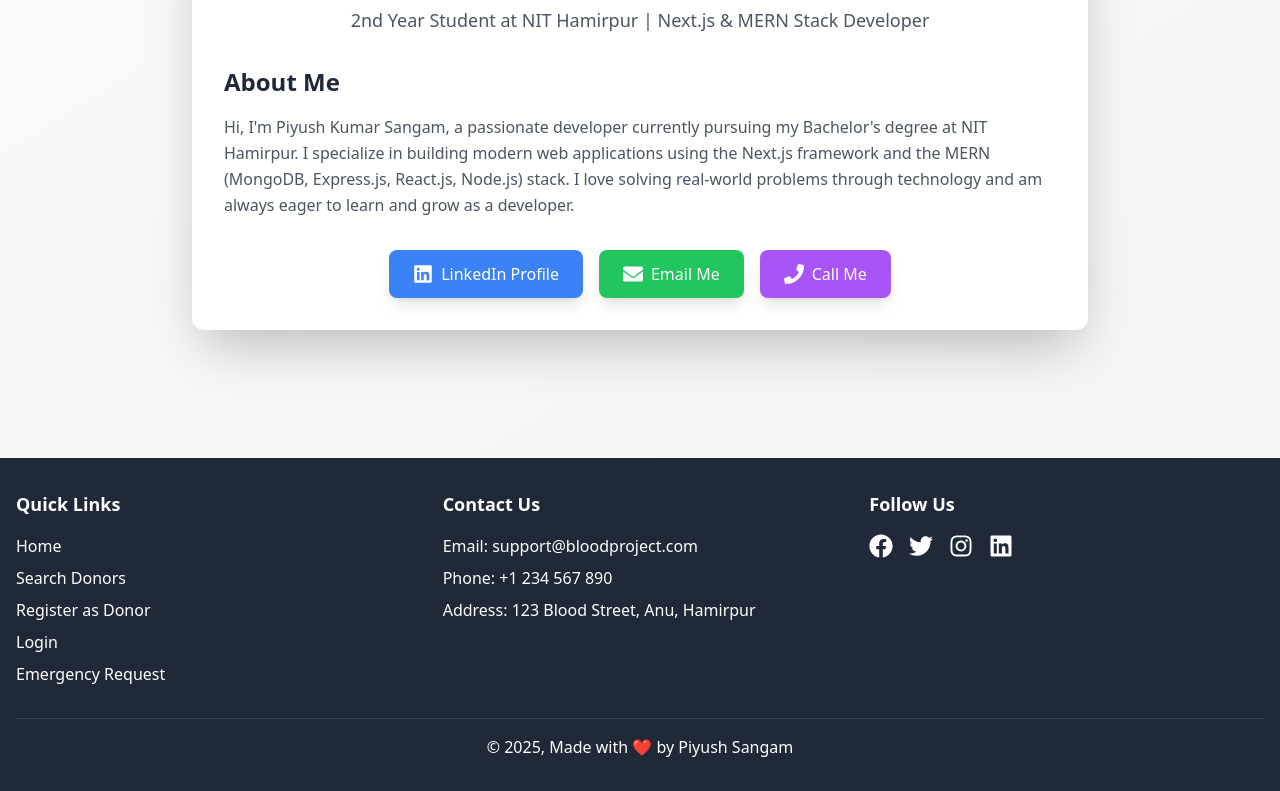
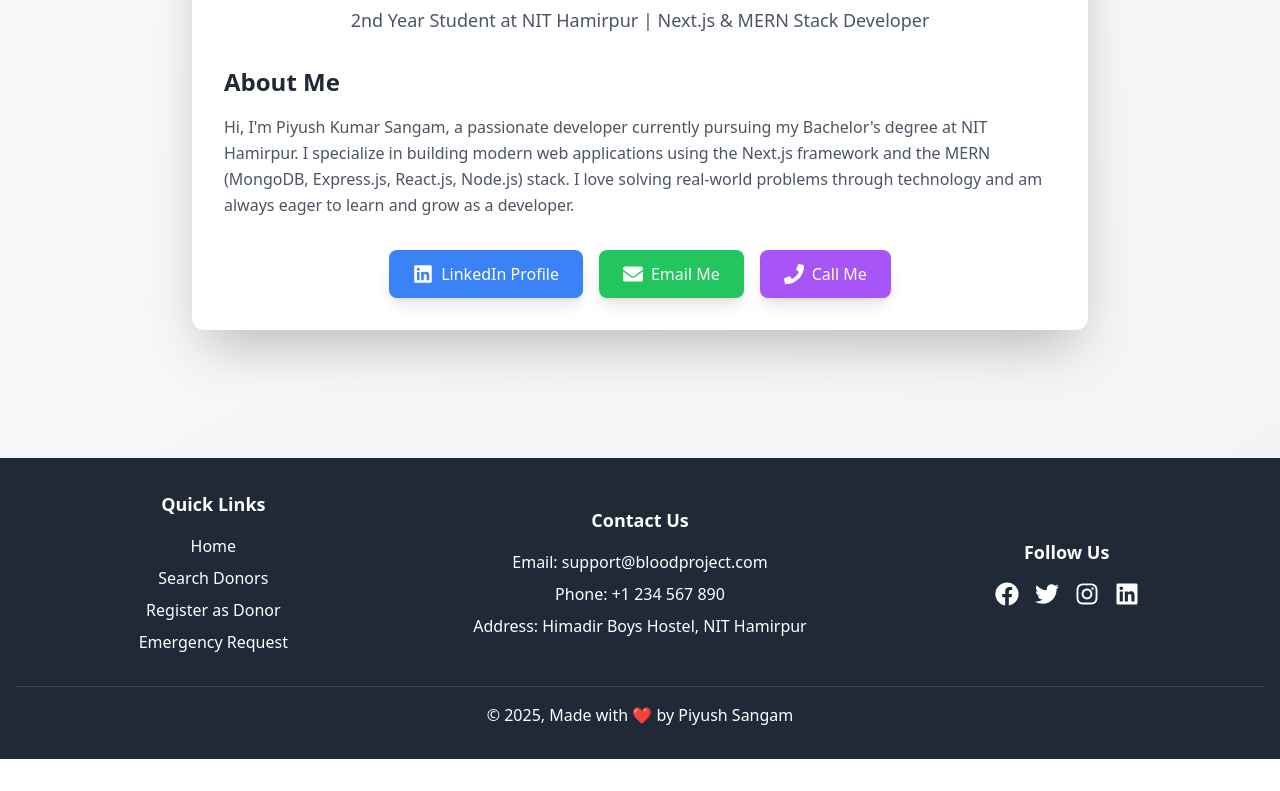
Before and after one commit to AshishNith/urgentBlood, a Next.js app: page /contact in a window 1280 px wide. Shown: the part 342-1133 px from the top of the page. After the commit the page ends 1101 px from the top, so only its background shows below. Built offline with nearby package versions, Linux system fonts and the light colour scheme.

Commit message:
TS any to unknown error

```diff
--- a/src/app/about/page.tsx
+++ b/src/app/about/page.tsx
@@ -1,7 +1,7 @@
 "use client";
 
 import { TypewriterEffect } from "@/components/ui/typewriter-effect";
-import { FaHandHoldingHeart, FaMapMarkerAlt, FaWhatsapp, FaSms, FaClock, FaTint } from "react-icons/fa";
+import { FaHandHoldingHeart, FaMapMarkerAlt, FaWhatsapp, FaClock, FaTint } from "react-icons/fa";
 import { Header } from "@/components/Header";
 
 export default function AboutPage() {
@@ -101,7 +101,7 @@ export default function AboutPage() {
                 </h3>
               </div>
               <p className="text-gray-600 dark:text-gray-300">
-                Donors can only donate every 3 months unless it's an urgent situation. This ensures fairness and prevents misuse.
+                Donors can only donate every 3 months unless it&apos;s an urgent situation. This ensures fairness and prevents misuse.
               </p>
             </div>
 
--- a/src/app/contact/page.tsx
+++ b/src/app/contact/page.tsx
@@ -37,7 +37,7 @@ export default function ContactPage() {
             About Me
           </h2>
           <p className="text-gray-600 dark:text-gray-300 leading-relaxed">
-            Hi, I'm Piyush Kumar Sangam, a passionate developer currently pursuing my Bachelor's degree at NIT Hamirpur. I specialize in building modern web applications using the Next.js framework and the MERN (MongoDB, Express.js, React.js, Node.js) stack. I love solving real-world problems through technology and am always eager to learn and grow as a developer.
+            Hi, I&apos;m Piyush Kumar Sangam, a passionate developer currently pursuing my Bachelor&apos;s degree at NIT Hamirpur. I specialize in building modern web applications using the Next.js framework and the MERN (MongoDB, Express.js, React.js, Node.js) stack. I love solving real-world problems through technology and am always eager to learn and grow as a developer.
           </p>
         </div>
 
--- a/src/app/login/page.tsx
+++ b/src/app/login/page.tsx
@@ -91,7 +91,7 @@ export default function LoginPage() {
             Forgot Password?
           </Link>
           <p className="mt-2 text-sm text-gray-600 dark:text-gray-300">
-            Don't have an account?{" "}
+            Don&apos;t have an account?{" "}
             <Link
               href="/signup"
               className="text-blue-500 hover:text-blue-600 dark:text-blue-400 dark:hover:text-blue-300"
--- a/src/app/requestBlood/page.tsx
+++ b/src/app/requestBlood/page.tsx
@@ -2,8 +2,6 @@
 
 import { useState } from "react";
 import { toast } from "react-hot-toast";
-import dynamic from "next/dynamic";
-import Link from "next/link"; // Import Link for navigation
 import { TypewriterEffect } from "@/components/ui/typewriter-effect";
 import { Header } from "@/components/Header";
 
@@ -149,7 +147,6 @@ export default function FindNearbyDonorsPage() {
 
               {/* Map */}
               <div className="h-96 w-full rounded-lg overflow-hidden">
-                <Map donors={nearbyDonors} />
               </div>
             </div>
           </div>
--- a/src/components/Footer.tsx
+++ b/src/components/Footer.tsx
@@ -7,7 +7,7 @@ const Footer = () => {
       <div className="container mx-auto px-4">
         <div className="grid grid-cols-1 md:grid-cols-3 gap-8">
           {/* Quick Links */}
-          <div>
+          <div className="flex flex-col items-center justify-center text-center">
             <h3 className="text-lg font-semibold mb-4">Quick Links</h3>
             <ul className="space-y-2">
               <li>
@@ -26,11 +26,6 @@ const Footer = () => {
                 </Link>
               </li>
               <li>
-                <Link href="/login" className="hover:text-red-500 transition-colors">
-                  Login
-                </Link>
-              </li>
-              <li>
                 <Link href="/emergency-request" className="hover:text-red-500 transition-colors">
                   Emergency Request
                 </Link>
@@ -39,17 +34,17 @@ const Footer = () => {
           </div>
 
           {/* Contact Information */}
-          <div>
+          <div className="flex flex-col items-center justify-center text-center">
             <h3 className="text-lg font-semibold mb-4">Contact Us</h3>
             <ul className="space-y-2">
               <li>Email: support@bloodproject.com</li>
               <li>Phone: +1 234 567 890</li>
-              <li>Address: 123 Blood Street, Anu, Hamirpur</li>
+              <li>Address: Himadir Boys Hostel, NIT Hamirpur</li>
             </ul>
           </div>
 
           {/* Social Media Links */}
-          <div>
+          <div className="flex flex-col items-center justify-center text-center">
             <h3 className="text-lg font-semibold mb-4">Follow Us</h3>
             <div className="flex space-x-4">
               <a
--- a/src/components/placeholders-and-vanish-input.tsx
+++ b/src/components/placeholders-and-vanish-input.tsx
@@ -43,7 +43,7 @@ export function PlaceholdersAndVanishInput({
   }, [placeholders]);
 
   const canvasRef = useRef<HTMLCanvasElement>(null);
-  const newDataRef = useRef<any[]>([]);
+  const newDataRef = useRef<unknown[]>([]);
   const inputRef = useRef<HTMLInputElement>(null);
   const [value, setValue] = useState("");
   const [animating, setAnimating] = useState(false);
@@ -67,7 +67,7 @@ export function PlaceholdersAndVanishInput({
 
     const imageData = ctx.getImageData(0, 0, 800, 800);
     const pixelData = imageData.data;
-    const newData: any[] = [];
+    const newData: unknown[] = [];
 
     for (let t = 0; t < 800; t++) {
       let i = 4 * t * 800;
--- a/src/components/ui/floating-navbar.tsx
+++ b/src/components/ui/floating-navbar.tsx
@@ -56,7 +56,7 @@ export const FloatingNav = ({
           className
         )}
       >
-        {navItems.map((navItem: any, idx: number) => (
+        {navItems.map((navItem: unknown, idx: number) => (
           <Link
             key={`link=${idx}`}
             href={navItem.link}
--- a/src/components/ui/navbar-menu.tsx
+++ b/src/components/ui/navbar-menu.tsx
@@ -109,7 +109,7 @@ export const ProductItem = ({
   );
 };
 
-export const HoveredLink = ({ children, ...rest }: any) => {
+export const HoveredLink = ({ children, ...rest }: unknown) => {
   return (
     <Link
       {...rest}
--- a/src/components/ui/timeline.tsx
+++ b/src/components/ui/timeline.tsx
@@ -1,6 +1,5 @@
 "use client";
 import {
-  useMotionValueEvent,
   useScroll,
   useTransform,
   motion,
--- a/tailwind.config.ts
+++ b/tailwind.config.ts
@@ -20,7 +20,7 @@ module.exports = {
 };
 
 // This plugin adds each Tailwind color as a global CSS variable, e.g. var(--gray-200).
-function addVariablesForColors({ addBase, theme }: any) {
+function addVariablesForColors({ addBase, theme }: unknown) {
   let allColors = flattenColorPalette(theme("colors"));
   let newVars = Object.fromEntries(
     Object.entries(allColors).map(([key, val]) => [`--${key}`, val])
```
